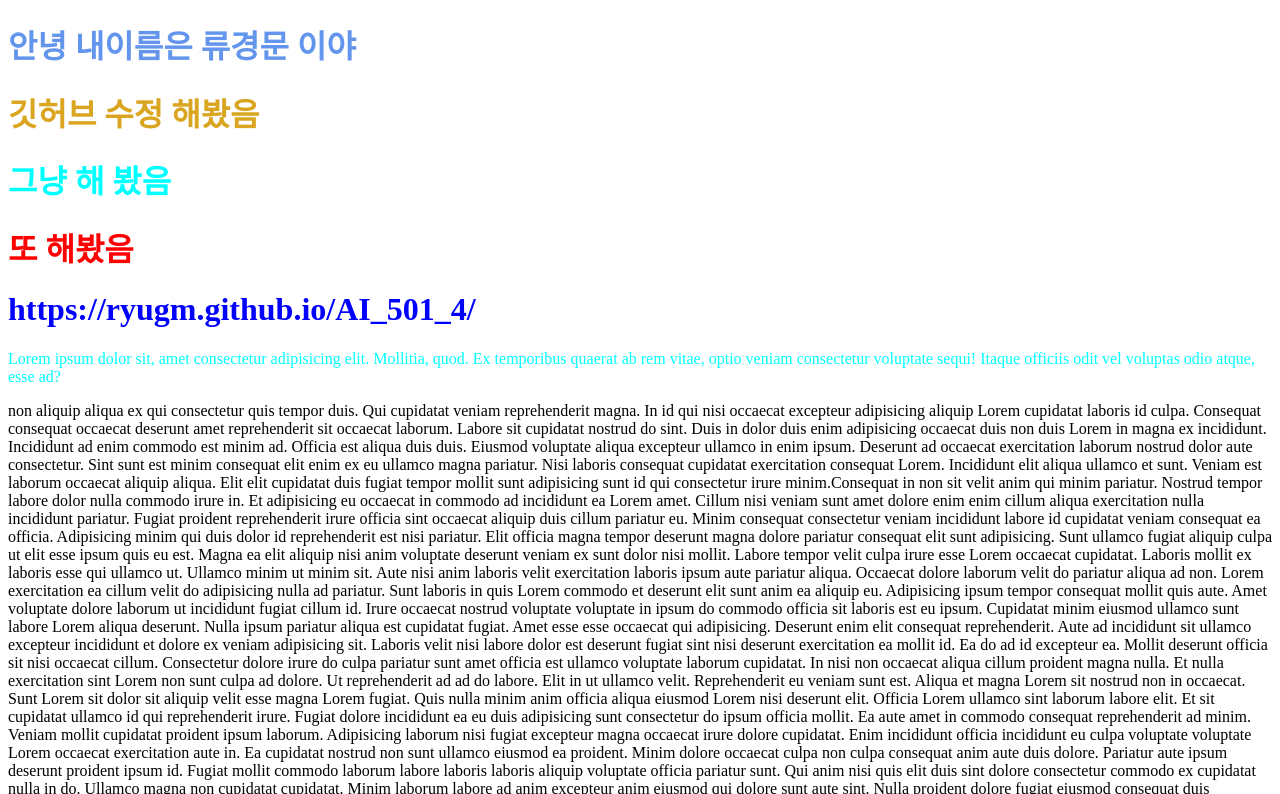
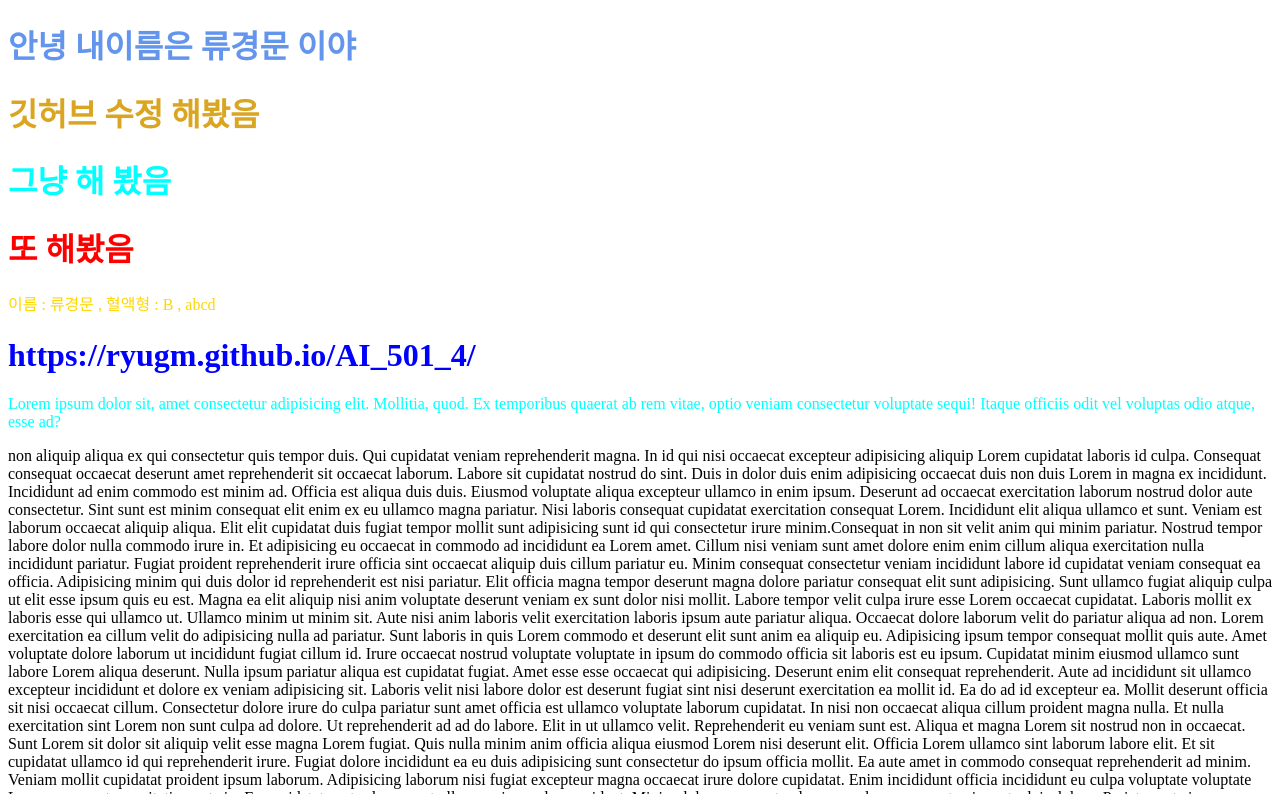
Before and after one commit to RYUGM/AI_501_4, a plain HTML site: page 01_starthtml.html in a window 1280 px wide. Shown: the top 794 px of the page. Drawn offline with Linux system fonts and the light colour scheme.

Commit message:
이름 혈액형 mbti
dd

```diff
--- a/01_starthtml.html
+++ b/01_starthtml.html
@@ -14,6 +14,7 @@
     <h1 style="color: goldenrod;">깃허브 수정 해봤음</h1>
         <h1 style="color: cyan;">그냥 해 봤음</h1>
     <h1 style="color: red;">또 해봤음</h1>
+    <p style="color: gold;">이름 : 류경문 , 혈액형 : B , abcd</p>
 <h1 style="color: blue;">https://ryugm.github.io/AI_501_4/</h1>
     <p style="color: cyan;">Lorem ipsum dolor sit, amet consectetur adipisicing elit. Mollitia, quod. Ex temporibus
         quaerat ab rem vitae,
```
